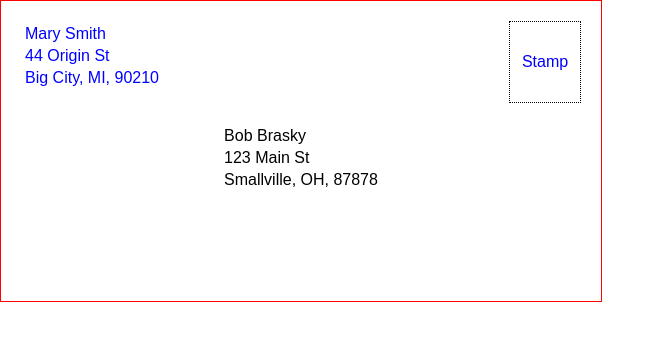
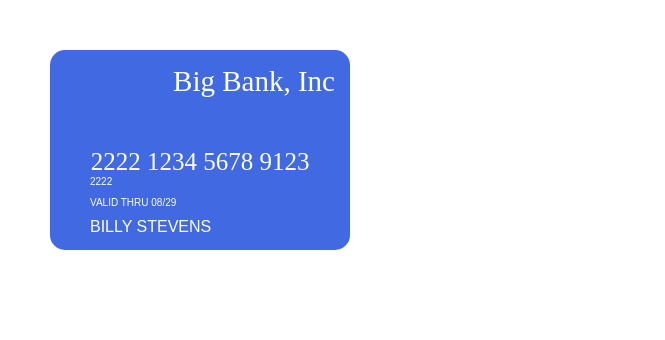
Before and after one commit to daputnam/react-envelope, a React (Create React App) app: page / in a window 1280 px wide. Shown: the top 340 px of the page, without its empty margins (0-665 px from the left). Built offline with nearby package versions, Linux system fonts and the light colour scheme.

Commit message:
changed to credit card layout

```diff
--- a/src/index.css
+++ b/src/index.css
@@ -35,3 +35,38 @@ p {
   width: 70px;
   border: 1px dotted black;
 }
+
+.credit-card {
+  margin: 50px;
+  background-color: royalblue;
+  color:white;
+  width: 300px;
+  height: 200px;
+  border-radius: 15px;
+}
+
+.bank-name {
+  padding: 15px 15px 0 0 ;
+  font-size: 29px;
+  /* font-weight: bold; */
+  font-family: Barmeno;
+  text-align: right;
+}
+
+.card-number {
+  padding-top: 50px;
+  text-align: center;
+  font-size: 25px;
+  font-family: ITC Officina;
+}
+.card-first-four {
+  font-size: 10px;
+  padding-left:40px;
+}
+.valid-thru {
+  font-size: 10px;
+  padding: 10px 0 0 40px;
+}
+.name {
+  padding: 10px 0 0 40px;
+}
--- a/src/index.js
+++ b/src/index.js
@@ -33,6 +33,17 @@ const Envelope = props => {
   );
 };
 
+const CreditCard = props => {
+  return (
+    <div className="credit-card">
+      <div className="bank-name">{props.cardInfo.bankName}</div>
+      <div className="card-number">{props.cardInfo.cardNumber}</div>
+      <div className="card-first-four">{props.cardInfo.cardNumber.slice(0,4)}</div>
+      <div className="valid-thru">VALID THRU {props.cardInfo.expirationMonth}/{props.cardInfo.expirationYear}</div>
+      <div className="name">{props.cardInfo.name.toUpperCase()}</div>
+    </div>
+  )
+}
 const person1 = {
   firstName: "Bob",
   lastName: "Brasky",
@@ -56,7 +67,15 @@ const person2 = {
   }
 };
 
+const creditInfo = {
+  bankName: "Big Bank, Inc",
+  name: "Billy Stevens",
+  cardNumber: "2222 1234 5678 9123",
+  expirationMonth: "08",
+  expirationYear: "29"
+}
+
 ReactDOM.render(
-  <Envelope toPerson={person1} fromPerson={person2} />,
+  <CreditCard cardInfo={creditInfo} />,
   document.getElementById("root")
 );
```
